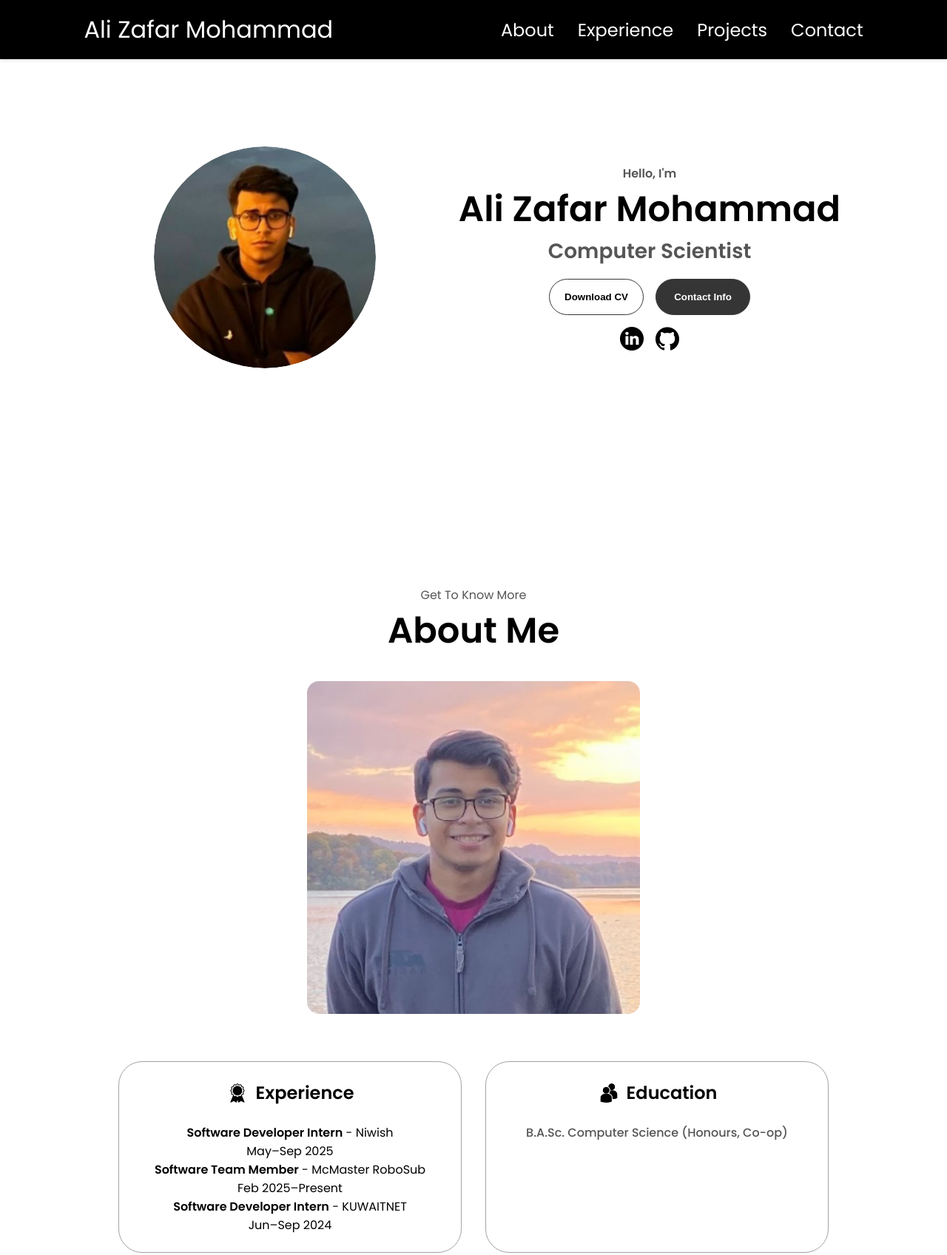
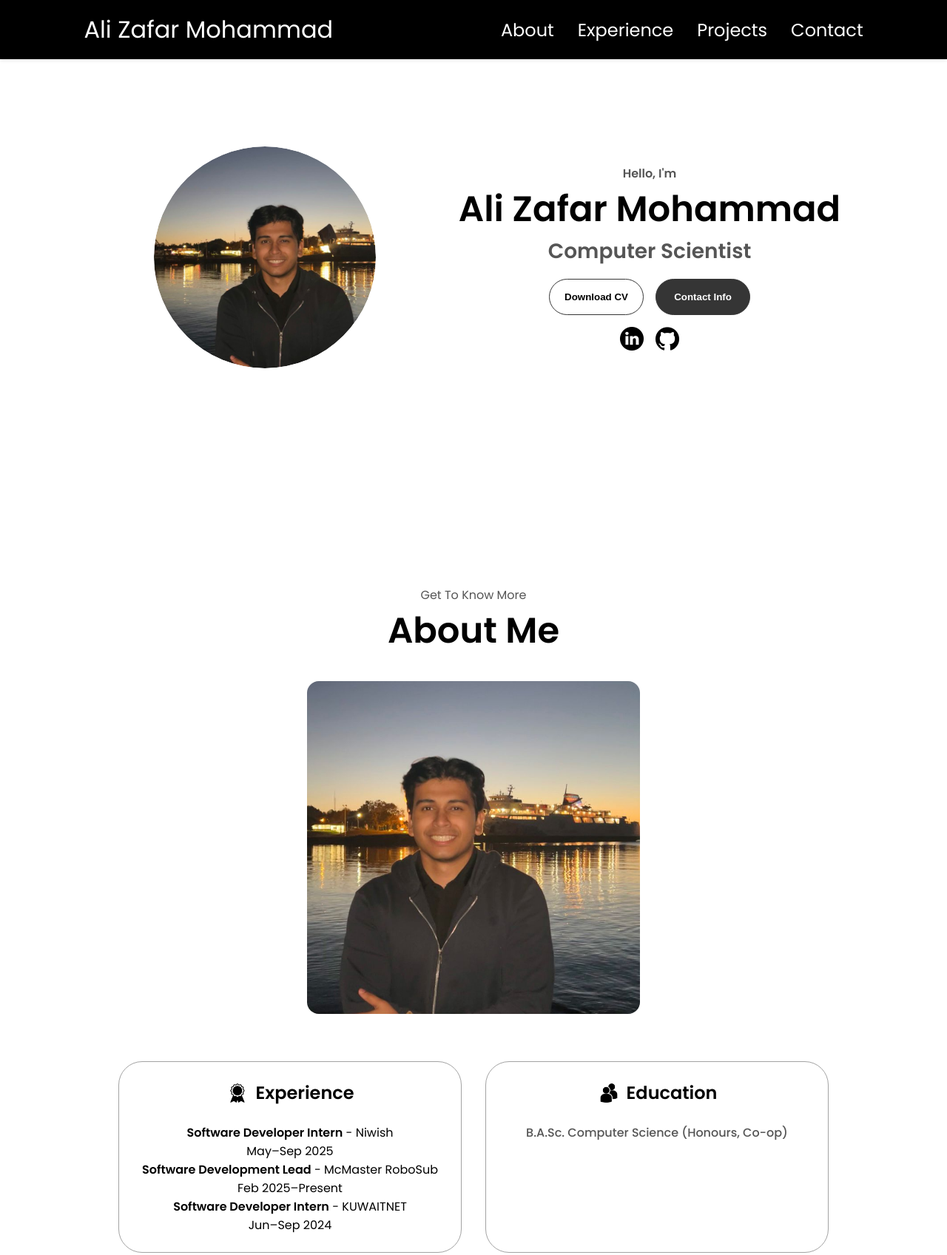
Before and after one commit to mohdalizafar/Website, a plain HTML site: page index.html in a window 1280 px wide. Shown: the top 1697 px of the page at 74% size. Drawn offline with Linux system fonts and the light colour scheme.

Commit message:
pictures updated

```diff
--- a/index.html
+++ b/index.html
@@ -38,7 +38,7 @@
     </nav>
     <section id="profile">
       <div class="section__pic-container">
-        <img src="./assets/seaside.jpeg" alt="Ali Zafar Mohammad profile picture" />
+        <img src="./assets/scenaryprofile.jpeg" alt="Ali Zafar Mohammad profile picture" />
       </div>
       <div class="section__text">
         <p class="section__text__p1">Hello, I'm</p>
@@ -47,7 +47,7 @@
         <div class="btn-container">
           <button
             class="btn btn-color-2"
-            onclick="window.open('./assets/AliZafar_Resume_COOP.pdf')"
+            onclick="window.open('./assets/resume.pdf')"
           >
             Download CV
           </button>
@@ -77,7 +77,7 @@
       <div class="section-container">
         <div class="section__pic-container">
           <img
-            src="./assets/lakeside.jpeg"
+            src="./assets/profilepicc.jpeg"
             alt="Profile picture"
             class="about-pic"
           />
@@ -105,7 +105,7 @@
                 <div class="exp-item">
                   <div class="exp-row">
                     <div class="exp-title">
-                      <strong>Software Team Member</strong>
+                      <strong>Software Development Lead</strong>
                       <span class="exp-sep">-</span>
                       <span class="exp-company">McMaster RoboSub</span>
                     </div>
```
Also changed, not shown: assets/profilepicc.jpeg (added), assets/scenaryprofile.jpeg (added), 2 other files.
